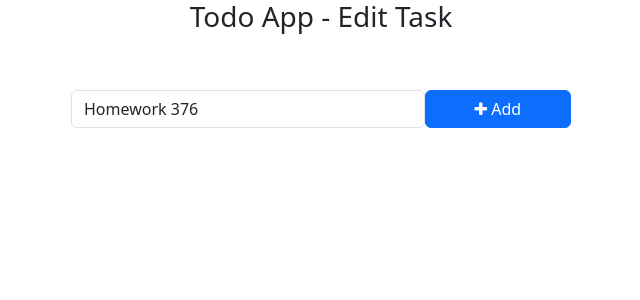
After one commit to NicoleeeTian/ToDo, a Django app: page /todos/edit_task/1/ in a window 1280 px wide. The commit adds this page. Shown: the top 300 px of the page, without its empty margins (319-959 px from the left). Run offline with Django 4.2, Linux system fonts and the light colour scheme; data comes from the database, SQL or seed files in the repository; both versions use the stored data as it was after the commit.

Commit message:
edit and delete

```diff
--- /dev/null
+++ b/templates/edit_task.html
@@ -0,0 +1,29 @@
+<!DOCTYPE html>
+<html lang="en">
+<head>
+    <meta charset="UTF-8">
+    <meta name="viewport" content="width=device-width, initial-scale=1.0">
+    <title>Edit Task - Todo App</title>
+    <!-- Bootstrap -->
+    <link href="https://cdn.jsdelivr.net/npm/bootstrap@5.3.0-alpha1/dist/css/bootstrap.min.css" rel="stylesheet" integrity="sha384-GLhlTQ8iRABdZLl6O3oVMWSktQOp6b7In1Zl3/Jr59b6EGGoI1aFkw7cmDA6j6gD" crossorigin="anonymous">
+    <script src="https://cdn.jsdelivr.net/npm/bootstrap@5.3.0-alpha1/dist/js/bootstrap.bundle.min.js" integrity="sha384-w76AqPfDkMBDXo30jS1Sgez6pr3x5MlQ1ZAGC+nuZB+EYdgRZgiwxhTBTkF7CXvN" crossorigin="anonymous"></script>
+    <!-- Font Awesome Icons -->
+    <link rel="stylesheet" href="https://cdnjs.cloudflare.com/ajax/libs/font-awesome/4.7.0/css/font-awesome.min.css">
+</head>
+<body>
+    <div class="container">
+        <h3 class="pt-b pb-5 text-center">Todo App - Edit Task</h3>
+
+        <form action="{% url 'edit_task' get_task.pk %}" method="POST" style="width: 500px; margin:auto;">
+            {% csrf_token %}
+            <div class="form-group">
+                <span style="display: flex;">
+                    <input type="text" name="task" class="form-control" placeholder="Update a task" value="{{ get_task.task }}">
+                    <button type="submit" class="btn btn-primary" style="width: 200px;"><i class="fa fa-plus"></i> Add</button>
+                </span>
+            </div>
+        </form>
+
+    </div>
+</body>
+</html>
--- a/todo_main/views.py
+++ b/todo_main/views.py
@@ -5,7 +5,10 @@ from todos.models import Task
 # Create your views here.
 def home(request):
     tasks = Task.objects.filter(is_completed=False).order_by('-updated_at')
+    completed_tasks = Task.objects.filter(is_completed=True)
+    print(completed_tasks)
     context = {
         'tasks':tasks,
+        'completed_tasks': completed_tasks
     }
     return render(request,'home.html',context)
--- a/todos/urls.py
+++ b/todos/urls.py
@@ -3,4 +3,8 @@ from . import views
 
 urlpatterns = [
     path('addTask/',views.addTask,name='addTask'),
+    path('mark_as_done/<int:pk>/',views.mark_as_done, name='mark_as_done'),
+    path('mark_as_undone/<int:pk>/',views.mark_as_undone, name='mark_as_undone'),
+    path('edit_task/<int:pk>/',views.edit_task,name='edit_task'),
+    path('delete_task/<int:pk>/',views.delete_task,name='delete_task'),
 ]
--- a/todos/views.py
+++ b/todos/views.py
@@ -1,4 +1,4 @@
-from django.shortcuts import render,redirect
+from django.shortcuts import render,redirect,get_object_or_404
 from django.http import HttpResponse
 from .models import Task
 
@@ -10,3 +10,32 @@ def addTask(request):
     Task.objects.create(task=task)
     # home is the name of urls
     return redirect('home')
+
+def mark_as_done(request,pk):
+    selected_task = get_object_or_404(Task,pk=pk)
+    selected_task.is_completed = True
+    selected_task.save()
+    return redirect('home')
+
+def mark_as_undone(request,pk):
+    selected_task = get_object_or_404(Task,pk=pk)
+    selected_task.is_completed = False
+    selected_task.save()
+    return redirect('home')
+
+def edit_task(request,pk):
+    get_task = get_object_or_404(Task,pk=pk)
+    if request.method == 'POST':
+        get_task.task  = request.POST['task']
+        get_task.save()
+        return redirect('home')
+    else:
+        context = {
+            'get_task': get_task
+        }
+        return render(request,'edit_task.html',context)
+
+def delete_task(request,pk):
+    get_task = get_object_or_404(Task,pk=pk)
+    get_task.delete()
+    return redirect('home')
```
Also changed, not shown: templates/home.html (+9 -4 lines), db.sqlite3.
